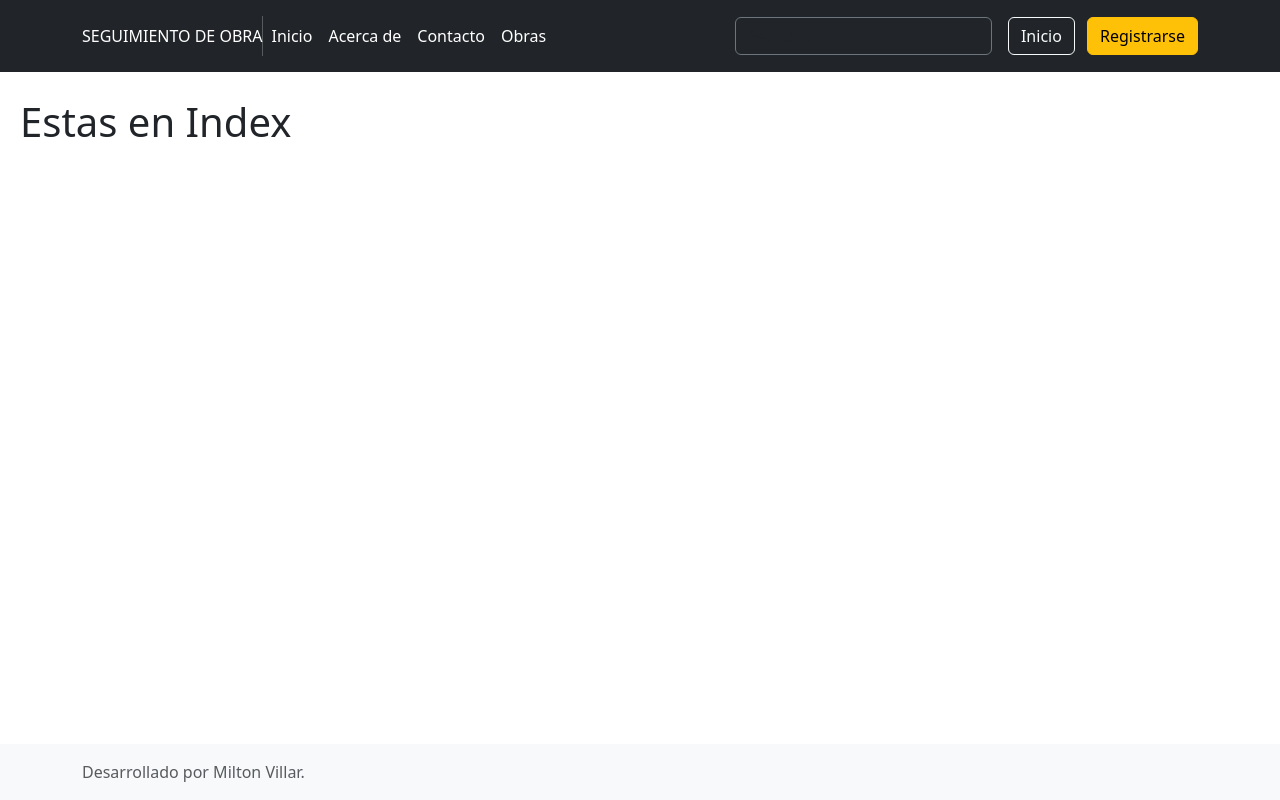
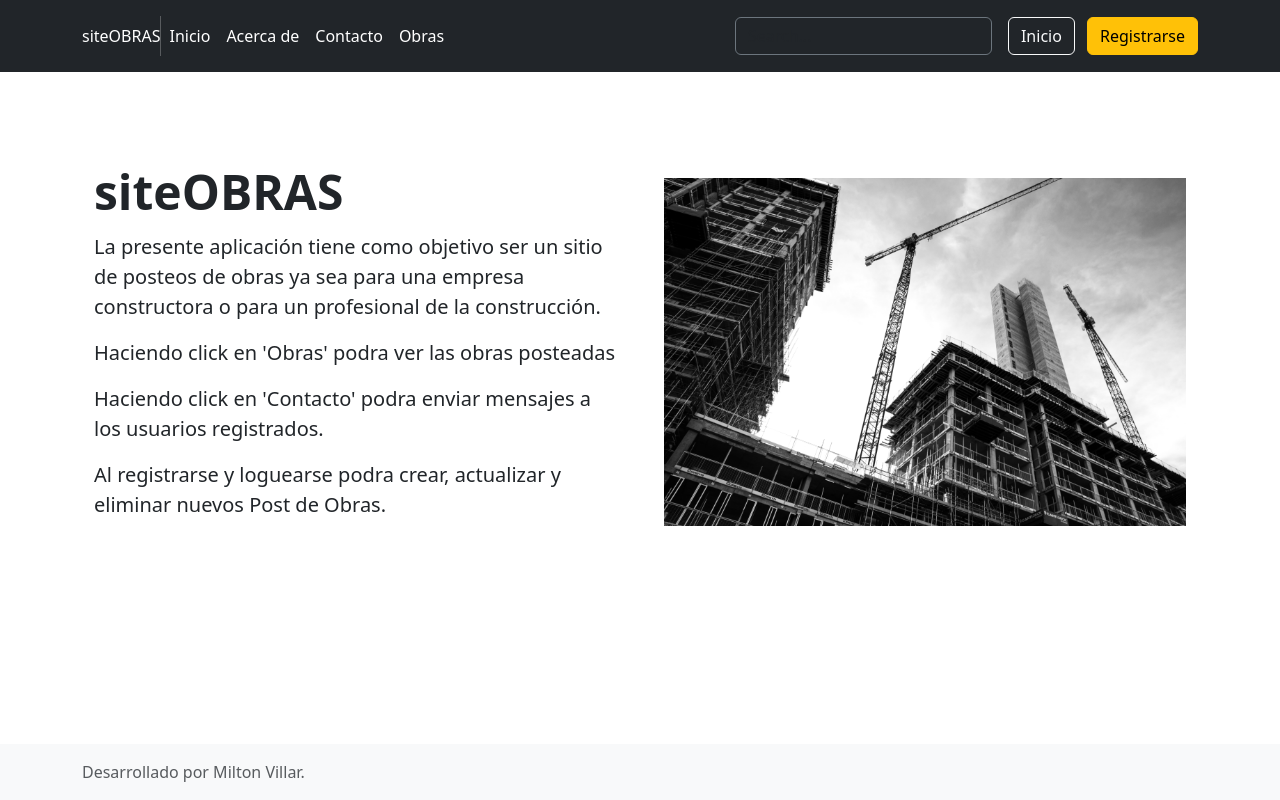
Before and after one commit to milton0989/ProyectoFinal, a Django app: page / in a window 1280 px wide. Run offline with Django 3.2, Linux system fonts and the light colour scheme; some libraries are stand-ins or nearby versions.

Commit message:
template 'home' y 'about'

```diff
--- a/SeguimientoObra/urls.py
+++ b/SeguimientoObra/urls.py
@@ -16,15 +16,18 @@ Including another URLconf
 from django.contrib import admin
 from django.urls import path
 
-from obras.views import (index, home, ObraList, ObraDetalle, ObraActualizar, ObraEliminar, ObraCrear,
- Login, SignUp, Logout, ObraUserList, PerfilCrear, PerfilActualizar,
- MensajeCrear, MensajeList, MensajeEliminar, MensajeDetalle)
+from obras.views import (index, home, about,
+                         ObraList, ObraDetalle, ObraActualizar, ObraEliminar, ObraCrear,
+                        Login, SignUp, Logout, ObraUserList, PerfilCrear, PerfilActualizar,
+                        MensajeCrear, MensajeList, MensajeEliminar, MensajeDetalle,
+                        )
 from django.conf import settings
 from django.conf.urls.static import static
 
 urlpatterns = [
-    path('', index, name="index"),
+    path('', home, name="home"),
     path('home/', home, name="home"),
+    path('about/', about, name="about"),
     path('admin/', admin.site.urls),
     path('obra/list', ObraList.as_view(), name="obra-list"),
     path('obra/<pk>/detalle', ObraDetalle.as_view(), name="obra-detalle"),
--- a/obras/templates/obras/base.html
+++ b/obras/templates/obras/base.html
@@ -7,7 +7,7 @@
     <meta name="description" content="">
     <meta name="author" content="Mark Otto, Jacob Thornton, and Bootstrap contributors">
     <meta name="generator" content="Hugo 0.108.0">
-    <title>Seguimiento de Obra</title>
+    <title>siteOBRAS</title>
 
     <link rel="canonical" href="https://getbootstrap.com/docs/5.3/examples/headers/">
 
@@ -106,12 +106,12 @@
 <header class="p-3 text-bg-dark">
     <div class="container">
       <div class="d-flex flex-wrap align-items-center justify-content-center justify-content-lg-start">
-        <a class="navbar-brand" href="/">SEGUIMIENTO DE OBRA</a>
+        <a class="navbar-brand" href="/">siteOBRAS</a>
         <div class="vr"></div>
 
         <ul class="nav col-12 col-lg-auto me-lg-auto mb-2 justify-content-center mb-md-0">
           <li><a href="{% url 'home' %}" class="nav-link px-2 text-white">Inicio</a></li>
-          <li><a href="#" class="nav-link px-2 text-white">Acerca de</a></li>
+          <li><a href="{% url 'about' %}" class="nav-link px-2 text-white">Acerca de</a></li>
           <li><a href="{% url 'mensaje-crear' %}" class="nav-link px-2 text-white">Contacto</a></li>
           <li><a href="{% url 'obra-list' %}" class="nav-link px-2 text-white">Obras</a></li>
 
@@ -123,7 +123,7 @@
           {% if user.is_authenticated %}
 
           <div class="text-end"></div>
-            <a href="#" class="nav-link px-2 text-white">{{ user.username }}</a>
+
             <div class="dropdown text-end">
               <a href="#" class="d-flex align-items-center text-white text-decoration-none dropdown-toggle" data-bs-toggle="dropdown" aria-expanded="false">
                 <img src="{{user.perfil.image_url}}" alt="" width="32" height="32" class="rounded-circle me-2">
--- a/obras/templates/obras/home.html
+++ b/obras/templates/obras/home.html
@@ -10,11 +10,11 @@
                 <img src="/media/home.jpg" class="d-block mx-lg-auto img-fluid" alt="Bootstrap Themes" width="700" height="500" loading="lazy">
               </div>
               <div class="col-lg-6">
-                <h1 class="display-5 fw-bold lh-1 mb-3">OBRAS</h1>
-                <p class="lead">La presente aplicacion tiene como objetivo ser un sitio de posteos de obras ya sea para una empresa constructora o para un profesional de la construccion.</p>
+                <h1 class="display-5 fw-bold lh-1 mb-3">siteOBRAS</h1>
+                <p class="lead">La presente aplicación tiene como objetivo ser un sitio de posteos de obras ya sea para una empresa constructora o para un profesional de la construcción.</p>
                 <p class="lead">Haciendo click en 'Obras' podra ver las obras posteadas</p>
                 <p class="lead">Haciendo click en 'Contacto' podra enviar mensajes a los usuarios registrados.</p>
-                <p class="lead">Al registrarse y logearse podra crear, actualizar y eliminar nuevos Post de Obras.</p>
+                <p class="lead">Al registrarse y loguearse podra crear, actualizar y eliminar nuevos Post de Obras.</p>
                 </div>
               </div>
             </div>
--- a/obras/templates/obras/mensaje_form.html
+++ b/obras/templates/obras/mensaje_form.html
@@ -5,6 +5,8 @@
 {% block main %}
 
     <p style="margin-top: 10px;"></p>
+    <h1 style="margin-left: 25px;">Contacto</h1>
+    <p style="margin-left: 25px;">Envie un mensaje a un usuario registrado completando el siguiente formulario.</p>
 
     <form style="margin-left: 25px;" method="post" enctype="multipart/form-data">
         {% csrf_token %}
--- a/obras/templates/registration/login.html
+++ b/obras/templates/registration/login.html
@@ -3,7 +3,9 @@
 
 
 {% block main %}
-    <p style="margin-top: 10px;"></p>
+    <p style="margin-top: 10px;">
+    <h1 style="margin-left: 25px;">Login</h1>
+    </p>
 
     <form style="margin-left: 25px;" method="POST">
         {% csrf_token %}
--- a/obras/templates/registration/signup.html
+++ b/obras/templates/registration/signup.html
@@ -4,6 +4,8 @@
 
 {% block main %}
     <p style="margin-top: 10px;"></p>
+    <h1 style="margin-left: 25px;">Registro</h1>
+    <p style="margin-left: 25px;">Complete el siguiente formulario para registrarse en siteOBRAS.</p>
 
     <form style="margin-left: 25px;" method="POST">
         {% csrf_token %}
--- a/obras/views.py
+++ b/obras/views.py
@@ -13,6 +13,9 @@ def index(request):
 
 def home(request):
     return render(request, "obras/home.html")
+
+def about(request):
+    return render(request, "obras/about.html")
 
 class ObraList(ListView):
     model = Obra
```
Also changed, not shown: obras/templates/obras/about.html (+10 -4 lines), media/obras/avataaars_2G7HSup.png (added).
